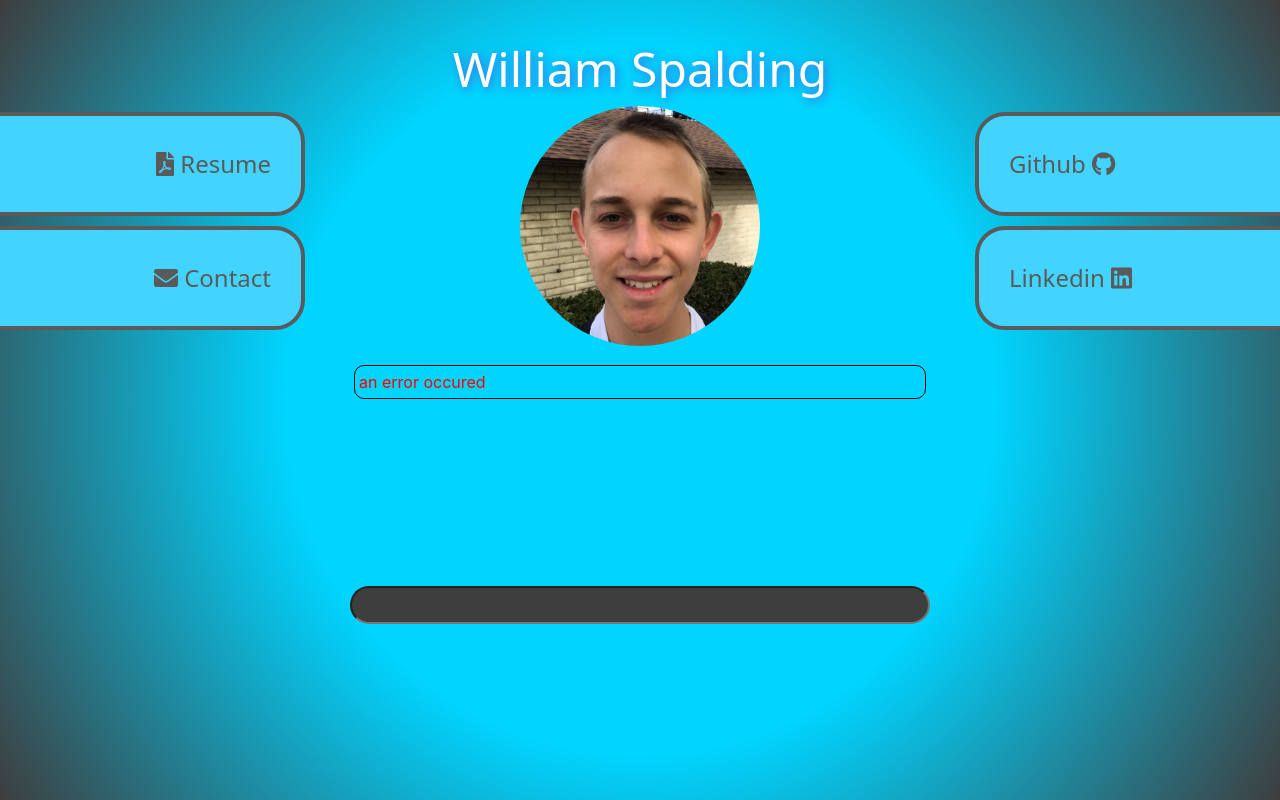
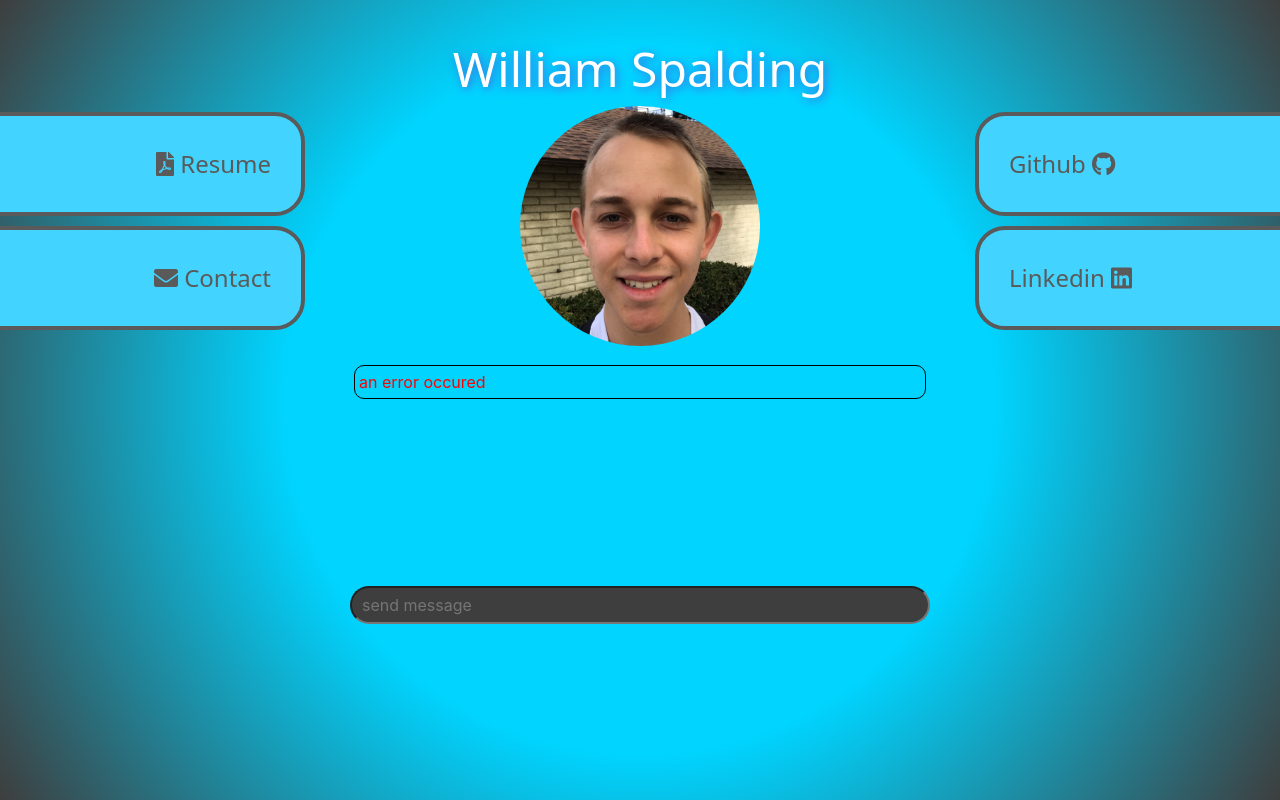
Before and after one commit to wspalding/PersonalWebsite, a Django app: page / in a window 1280 px wide; the page is wider, and only the part inside the window is pictured. Run offline with Django 3.2, Linux system fonts and the light colour scheme; some libraries are stand-ins or nearby versions.

Commit message:
update for reliability, and message clarity

```diff
--- a/Me/ChatBotAPI/views.py
+++ b/Me/ChatBotAPI/views.py
@@ -21,7 +21,6 @@
 chatbot_model_checkpoint = constants.PATH_TO_MODELS + settings.CHATBOT_MODEL_CHECKPOINT
 chatbot_persona = settings.CHATBOT_PERSONA
 
-cbs = ChatBotServiceV0(model_checkpoint=chatbot_model_checkpoint)
 
 # Create your views here.
 def index(request):
@@ -34,6 +33,7 @@
 
 
 def get_chatbot_response(request):
+    cbs = ChatBotServiceV0(model_checkpoint=chatbot_model_checkpoint)
     if request.method != 'POST':
         return HttpResponseNotAllowed(['POST'])
     data = json.loads(request.body)
--- a/Me/Home/static/scripts/index.js
+++ b/Me/Home/static/scripts/index.js
@@ -50,7 +50,7 @@
                     //console.log("error before --", requestCount)
                     requestCount--;
                     if(requestCount == 0) {
-                        chatHistory.push(new Message("an error occured", true, isError=true))
+                        chatHistory.push(new Message("an error occured, please try again", true, isError=true))
                         renderChat()
                     }
                 }
--- a/Me/Home/templates/index.html
+++ b/Me/Home/templates/index.html
@@ -68,7 +68,7 @@
                                 </div>
                             </div>
                             <div class="row chatbot-input">
-                                <input type="text" class="input-text-box">
+                                <input type="text" class="input-text-box" placeholder="send message">
                             </div>
                         </div>
                     </div>
```
